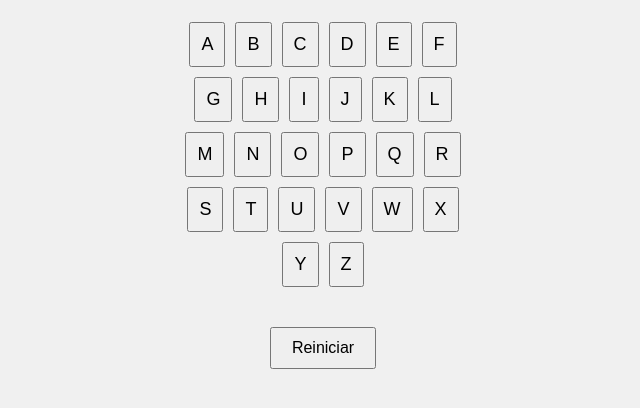
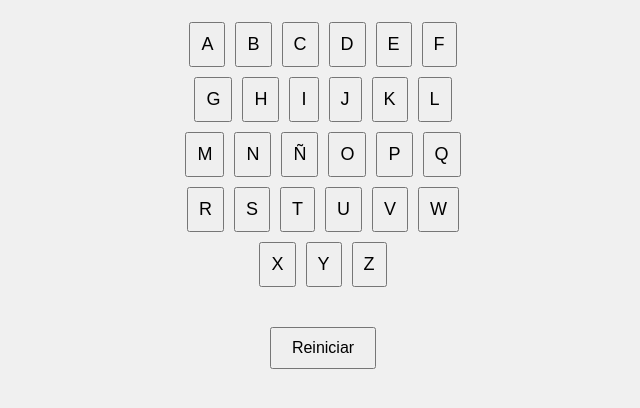
Before and after one commit to jlcmes/AhorcadoVanillaJS, a plain HTML site: page index.html in a window 1280 px wide. Shown: the part 282-690 px from the top of the page, without its empty margins (317-957 px from the left). Drawn offline with Linux system fonts and the light colour scheme.

Commit message:
Cambio gestion de botones y estilos

```diff
--- a/css/estilos.css
+++ b/css/estilos.css
@@ -5,6 +5,7 @@
     padding: 0;
   }
 
+/* Al body, usar flex (responsive) */
   body {
     display: flex;
     justify-content: center;
@@ -14,29 +15,35 @@
     background-color: #f0f0f0;
   }
 
+/* A todos los objetos de tipo button */
+  button {
+    cursor: pointer;
+  }
+
+/* Al elemento de clase contenedor */
   .contenedor {
     text-align: center;
     width: 300px;
   }
 
+/* Al elemento con ID palabraContenedor */
   #palabraContenedor {
     font-size: 24px;
     letter-spacing: 5px;
     margin-bottom: 20px;
   }
 
+/* A los botones que letras que están dentro de letrasContenedor */
   #letrasContenedor button {
     margin: 5px;
     padding: 10px;
     font-size: 18px;
-    cursor: pointer;
   }
 
   #reiniciarBtn {
     margin-top: 20px;
     padding: 10px 20px;
     font-size: 16px;
-    cursor: pointer;
   }
 
   #mensaje {
--- a/js/codigo.js
+++ b/js/codigo.js
@@ -23,15 +23,20 @@ function actualizarContenedorPalabra() {
 
 // Genera los botones de letras de la A a la Z
 function actualizarContenedorLetras() {
-  const contenedorLetras = document.getElementById("letrasContenedor");
-  contenedorLetras.innerHTML = "";
-  for (let i = 65; i <= 90; i++) { // Códigos ASCII de A a Z
-    const botonLetra = document.createElement("button");
-    botonLetra.textContent = String.fromCharCode(i);
-    botonLetra.onclick = manejarIntento; // Asigna la función para adivinar
-    contenedorLetras.appendChild(botonLetra);
+    const contenedorLetras = document.getElementById("letrasContenedor");
+    contenedorLetras.innerHTML = "";
+
+    // Cadena de todas las letras del alfabeto
+    const letras = "ABCDEFGHIJKLMNÑOPQRSTUVWXYZ";
+
+    // Iteramos sobre cada letra en la cadena
+    letras.split("").forEach(letra => {
+      const botonLetra = document.createElement("button");
+      botonLetra.textContent = letra;
+      botonLetra.onclick = manejarIntento; // Asigna la función de adivinar
+      contenedorLetras.appendChild(botonLetra);
+    });
   }
-}
 
 // Lógica para manejar cada intento de letra
 function manejarIntento(evento) {
```
